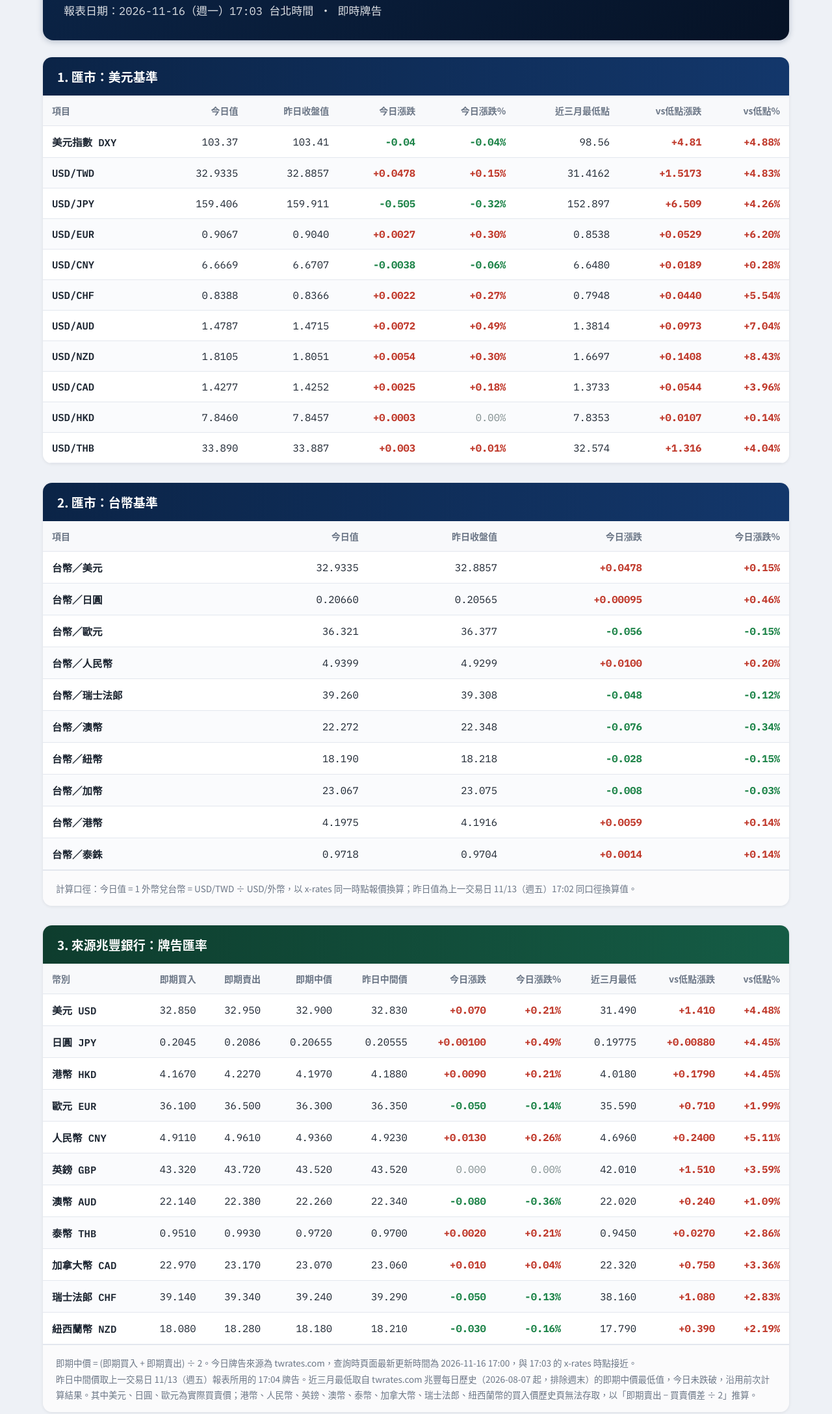
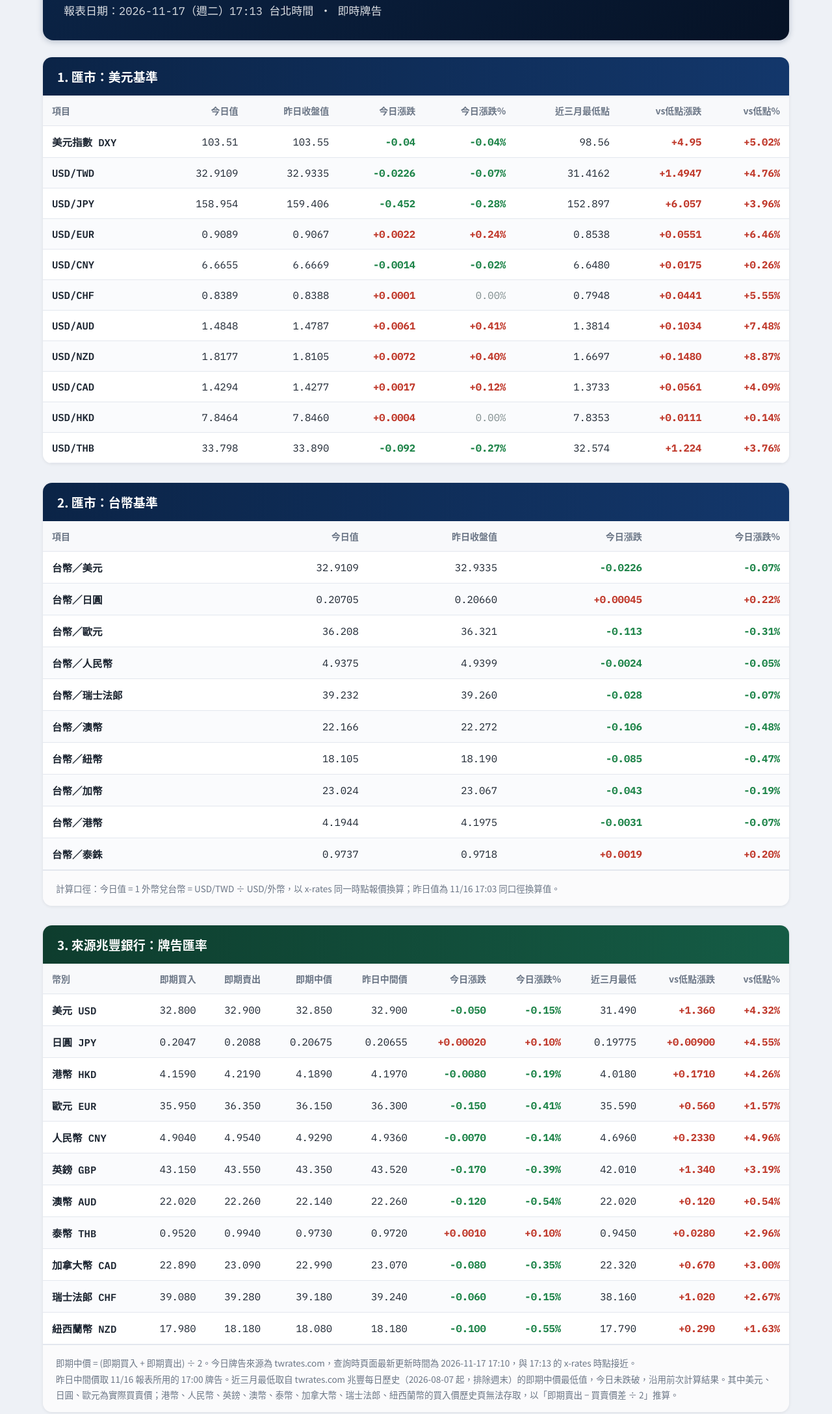
Before and after one commit to z930805-maker/daily.forex.report, a plain HTML site: page index.html in a window 1280 px wide. Shown: the part 161-2337 px from the top of the page at 65% size. Drawn offline with Linux system fonts and the light colour scheme.

Commit message:
自動更新：透過 GitHub Actions 執行 build_site.py

```diff
--- a/index.html
+++ b/index.html
@@ -85,60 +85,60 @@
   }
 </style></head><body><div class="wrap">
 <nav class="site-nav"><a href="index.html" class="active">最新報表</a><a href="history.html">歷史報表</a></nav>
-<div class="banner"><h1>全球外匯市場主要貨幣動態資訊</h1><div class="date">報表日期：2026-11-16（週一）17:03 台北時間 ‧ 即時牌告</div></div>
+<div class="banner"><h1>全球外匯市場主要貨幣動態資訊</h1><div class="date">報表日期：2026-11-17（週二）17:13 台北時間 ‧ 即時牌告</div></div>
 <div class="section sec1"><div class="section-head">1. 匯市：美元基準</div><div class="scroll scroll-bottom"><table>
 <thead><tr><th>項目</th><th>今日值</th><th>昨日收盤值</th><th>今日漲跌</th><th>今日漲跌%</th><th>近三月最低點</th><th>vs低點漲跌</th><th>vs低點%</th></tr></thead>
-<tbody class="mono"><tr><td>美元指數 DXY</td><td>103.37</td><td>103.41</td><td class="dn">-0.04</td><td class="dn">-0.04%</td><td>98.56</td><td class="up">+4.81</td><td class="up">+4.88%</td></tr>
-<tr><td>USD/TWD</td><td>32.9335</td><td>32.8857</td><td class="up">+0.0478</td><td class="up">+0.15%</td><td>31.4162</td><td class="up">+1.5173</td><td class="up">+4.83%</td></tr>
-<tr><td>USD/JPY</td><td>159.406</td><td>159.911</td><td class="dn">-0.505</td><td class="dn">-0.32%</td><td>152.897</td><td class="up">+6.509</td><td class="up">+4.26%</td></tr>
-<tr><td>USD/EUR</td><td>0.9067</td><td>0.9040</td><td class="up">+0.0027</td><td class="up">+0.30%</td><td>0.8538</td><td class="up">+0.0529</td><td class="up">+6.20%</td></tr>
-<tr><td>USD/CNY</td><td>6.6669</td><td>6.6707</td><td class="dn">-0.0038</td><td class="dn">-0.06%</td><td>6.6480</td><td class="up">+0.0189</td><td class="up">+0.28%</td></tr>
-<tr><td>USD/CHF</td><td>0.8388</td><td>0.8366</td><td class="up">+0.0022</td><td class="up">+0.27%</td><td>0.7948</td><td class="up">+0.0440</td><td class="up">+5.54%</td></tr>
-<tr><td>USD/AUD</td><td>1.4787</td><td>1.4715</td><td class="up">+0.0072</td><td class="up">+0.49%</td><td>1.3814</td><td class="up">+0.0973</td><td class="up">+7.04%</td></tr>
-<tr><td>USD/NZD</td><td>1.8105</td><td>1.8051</td><td class="up">+0.0054</td><td class="up">+0.30%</td><td>1.6697</td><td class="up">+0.1408</td><td class="up">+8.43%</td></tr>
-<tr><td>USD/CAD</td><td>1.4277</td><td>1.4252</td><td class="up">+0.0025</td><td class="up">+0.18%</td><td>1.3733</td><td class="up">+0.0544</td><td class="up">+3.96%</td></tr>
-<tr><td>USD/HKD</td><td>7.8460</td><td>7.8457</td><td class="up">+0.0003</td><td class="flat">0.00%</td><td>7.8353</td><td class="up">+0.0107</td><td class="up">+0.14%</td></tr>
-<tr><td>USD/THB</td><td>33.890</td><td>33.887</td><td class="up">+0.003</td><td class="up">+0.01%</td><td>32.574</td><td class="up">+1.316</td><td class="up">+4.04%</td></tr>
+<tbody class="mono"><tr><td>美元指數 DXY</td><td>103.51</td><td>103.55</td><td class="dn">-0.04</td><td class="dn">-0.04%</td><td>98.56</td><td class="up">+4.95</td><td class="up">+5.02%</td></tr>
+<tr><td>USD/TWD</td><td>32.9109</td><td>32.9335</td><td class="dn">-0.0226</td><td class="dn">-0.07%</td><td>31.4162</td><td class="up">+1.4947</td><td class="up">+4.76%</td></tr>
+<tr><td>USD/JPY</td><td>158.954</td><td>159.406</td><td class="dn">-0.452</td><td class="dn">-0.28%</td><td>152.897</td><td class="up">+6.057</td><td class="up">+3.96%</td></tr>
+<tr><td>USD/EUR</td><td>0.9089</td><td>0.9067</td><td class="up">+0.0022</td><td class="up">+0.24%</td><td>0.8538</td><td class="up">+0.0551</td><td class="up">+6.46%</td></tr>
+<tr><td>USD/CNY</td><td>6.6655</td><td>6.6669</td><td class="dn">-0.0014</td><td class="dn">-0.02%</td><td>6.6480</td><td class="up">+0.0175</td><td class="up">+0.26%</td></tr>
+<tr><td>USD/CHF</td><td>0.8389</td><td>0.8388</td><td class="up">+0.0001</td><td class="flat">0.00%</td><td>0.7948</td><td class="up">+0.0441</td><td class="up">+5.55%</td></tr>
+<tr><td>USD/AUD</td><td>1.4848</td><td>1.4787</td><td class="up">+0.0061</td><td class="up">+0.41%</td><td>1.3814</td><td class="up">+0.1034</td><td class="up">+7.48%</td></tr>
+<tr><td>USD/NZD</td><td>1.8177</td><td>1.8105</td><td class="up">+0.0072</td><td class="up">+0.40%</td><td>1.6697</td><td class="up">+0.1480</td><td class="up">+8.87%</td></tr>
+<tr><td>USD/CAD</td><td>1.4294</td><td>1.4277</td><td class="up">+0.0017</td><td class="up">+0.12%</td><td>1.3733</td><td class="up">+0.0561</td><td class="up">+4.09%</td></tr>
+<tr><td>USD/HKD</td><td>7.8464</td><td>7.8460</td><td class="up">+0.0004</td><td class="flat">0.00%</td><td>7.8353</td><td class="up">+0.0111</td><td class="up">+0.14%</td></tr>
+<tr><td>USD/THB</td><td>33.798</td><td>33.890</td><td class="dn">-0.092</td><td class="dn">-0.27%</td><td>32.574</td><td class="up">+1.224</td><td class="up">+3.76%</td></tr>
 </tbody></table></div><div class="scroll-hint">← 左右滑動可看完整欄位 →</div></div>
 <div class="section sec2"><div class="section-head">2. 匯市：台幣基準</div><div class="scroll"><table>
 <thead><tr><th>項目</th><th>今日值</th><th>昨日收盤值</th><th>今日漲跌</th><th>今日漲跌%</th></tr></thead>
-<tbody class="mono"><tr><td>台幣／美元</td><td>32.9335</td><td>32.8857</td><td class="up">+0.0478</td><td class="up">+0.15%</td></tr>
-<tr><td>台幣／日圓</td><td>0.20660</td><td>0.20565</td><td class="up">+0.00095</td><td class="up">+0.46%</td></tr>
-<tr><td>台幣／歐元</td><td>36.321</td><td>36.377</td><td class="dn">-0.056</td><td class="dn">-0.15%</td></tr>
-<tr><td>台幣／人民幣</td><td>4.9399</td><td>4.9299</td><td class="up">+0.0100</td><td class="up">+0.20%</td></tr>
-<tr><td>台幣／瑞士法郎</td><td>39.260</td><td>39.308</td><td class="dn">-0.048</td><td class="dn">-0.12%</td></tr>
-<tr><td>台幣／澳幣</td><td>22.272</td><td>22.348</td><td class="dn">-0.076</td><td class="dn">-0.34%</td></tr>
-<tr><td>台幣／紐幣</td><td>18.190</td><td>18.218</td><td class="dn">-0.028</td><td class="dn">-0.15%</td></tr>
-<tr><td>台幣／加幣</td><td>23.067</td><td>23.075</td><td class="dn">-0.008</td><td class="dn">-0.03%</td></tr>
-<tr><td>台幣／港幣</td><td>4.1975</td><td>4.1916</td><td class="up">+0.0059</td><td class="up">+0.14%</td></tr>
-<tr><td>台幣／泰銖</td><td>0.9718</td><td>0.9704</td><td class="up">+0.0014</td><td class="up">+0.14%</td></tr>
+<tbody class="mono"><tr><td>台幣／美元</td><td>32.9109</td><td>32.9335</td><td class="dn">-0.0226</td><td class="dn">-0.07%</td></tr>
+<tr><td>台幣／日圓</td><td>0.20705</td><td>0.20660</td><td class="up">+0.00045</td><td class="up">+0.22%</td></tr>
+<tr><td>台幣／歐元</td><td>36.208</td><td>36.321</td><td class="dn">-0.113</td><td class="dn">-0.31%</td></tr>
+<tr><td>台幣／人民幣</td><td>4.9375</td><td>4.9399</td><td class="dn">-0.0024</td><td class="dn">-0.05%</td></tr>
+<tr><td>台幣／瑞士法郎</td><td>39.232</td><td>39.260</td><td class="dn">-0.028</td><td class="dn">-0.07%</td></tr>
+<tr><td>台幣／澳幣</td><td>22.166</td><td>22.272</td><td class="dn">-0.106</td><td class="dn">-0.48%</td></tr>
+<tr><td>台幣／紐幣</td><td>18.105</td><td>18.190</td><td class="dn">-0.085</td><td class="dn">-0.47%</td></tr>
+<tr><td>台幣／加幣</td><td>23.024</td><td>23.067</td><td class="dn">-0.043</td><td class="dn">-0.19%</td></tr>
+<tr><td>台幣／港幣</td><td>4.1944</td><td>4.1975</td><td class="dn">-0.0031</td><td class="dn">-0.07%</td></tr>
+<tr><td>台幣／泰銖</td><td>0.9737</td><td>0.9718</td><td class="up">+0.0019</td><td class="up">+0.20%</td></tr>
 </tbody></table></div><div class="scroll-hint">← 左右滑動可看完整欄位 →</div>
-<div class="note">計算口徑：今日值 = 1 外幣兌台幣 = USD/TWD ÷ USD/外幣，以 x-rates 同一時點報價換算；昨日值為上一交易日 11/13（週五）17:02 同口徑換算值。</div></div>
+<div class="note">計算口徑：今日值 = 1 外幣兌台幣 = USD/TWD ÷ USD/外幣，以 x-rates 同一時點報價換算；昨日值為 11/16 17:03 同口徑換算值。</div></div>
 <div class="section sec3"><div class="section-head">3. 來源兆豐銀行：牌告匯率</div><div class="scroll"><table>
 <thead><tr><th>幣別</th><th>即期買入</th><th>即期賣出</th><th>即期中價</th><th>昨日中間價</th><th>今日漲跌</th><th>今日漲跌%</th><th>近三月最低</th><th>vs低點漲跌</th><th>vs低點%</th></tr></thead>
-<tbody class="mono"><tr><td>美元 USD</td><td>32.850</td><td>32.950</td><td>32.900</td><td>32.830</td><td class="up">+0.070</td><td class="up">+0.21%</td><td>31.490</td><td class="up">+1.410</td><td class="up">+4.48%</td></tr>
-<tr><td>日圓 JPY</td><td>0.2045</td><td>0.2086</td><td>0.20655</td><td>0.20555</td><td class="up">+0.00100</td><td class="up">+0.49%</td><td>0.19775</td><td class="up">+0.00880</td><td class="up">+4.45%</td></tr>
-<tr><td>港幣 HKD</td><td>4.1670</td><td>4.2270</td><td>4.1970</td><td>4.1880</td><td class="up">+0.0090</td><td class="up">+0.21%</td><td>4.0180</td><td class="up">+0.1790</td><td class="up">+4.45%</td></tr>
-<tr><td>歐元 EUR</td><td>36.100</td><td>36.500</td><td>36.300</td><td>36.350</td><td class="dn">-0.050</td><td class="dn">-0.14%</td><td>35.590</td><td class="up">+0.710</td><td class="up">+1.99%</td></tr>
-<tr><td>人民幣 CNY</td><td>4.9110</td><td>4.9610</td><td>4.9360</td><td>4.9230</td><td class="up">+0.0130</td><td class="up">+0.26%</td><td>4.6960</td><td class="up">+0.2400</td><td class="up">+5.11%</td></tr>
-<tr><td>英鎊 GBP</td><td>43.320</td><td>43.720</td><td>43.520</td><td>43.520</td><td class="flat">0.000</td><td class="flat">0.00%</td><td>42.010</td><td class="up">+1.510</td><td class="up">+3.59%</td></tr>
-<tr><td>澳幣 AUD</td><td>22.140</td><td>22.380</td><td>22.260</td><td>22.340</td><td class="dn">-0.080</td><td class="dn">-0.36%</td><td>22.020</td><td class="up">+0.240</td><td class="up">+1.09%</td></tr>
-<tr><td>泰幣 THB</td><td>0.9510</td><td>0.9930</td><td>0.9720</td><td>0.9700</td><td class="up">+0.0020</td><td class="up">+0.21%</td><td>0.9450</td><td class="up">+0.0270</td><td class="up">+2.86%</td></tr>
-<tr><td>加拿大幣 CAD</td><td>22.970</td><td>23.170</td><td>23.070</td><td>23.060</td><td class="up">+0.010</td><td class="up">+0.04%</td><td>22.320</td><td class="up">+0.750</td><td class="up">+3.36%</td></tr>
-<tr><td>瑞士法郎 CHF</td><td>39.140</td><td>39.340</td><td>39.240</td><td>39.290</td><td class="dn">-0.050</td><td class="dn">-0.13%</td><td>38.160</td><td class="up">+1.080</td><td class="up">+2.83%</td></tr>
-<tr><td>紐西蘭幣 NZD</td><td>18.080</td><td>18.280</td><td>18.180</td><td>18.210</td><td class="dn">-0.030</td><td class="dn">-0.16%</td><td>17.790</td><td class="up">+0.390</td><td class="up">+2.19%</td></tr>
+<tbody class="mono"><tr><td>美元 USD</td><td>32.800</td><td>32.900</td><td>32.850</td><td>32.900</td><td class="dn">-0.050</td><td class="dn">-0.15%</td><td>31.490</td><td class="up">+1.360</td><td class="up">+4.32%</td></tr>
+<tr><td>日圓 JPY</td><td>0.2047</td><td>0.2088</td><td>0.20675</td><td>0.20655</td><td class="up">+0.00020</td><td class="up">+0.10%</td><td>0.19775</td><td class="up">+0.00900</td><td class="up">+4.55%</td></tr>
+<tr><td>港幣 HKD</td><td>4.1590</td><td>4.2190</td><td>4.1890</td><td>4.1970</td><td class="dn">-0.0080</td><td class="dn">-0.19%</td><td>4.0180</td><td class="up">+0.1710</td><td class="up">+4.26%</td></tr>
+<tr><td>歐元 EUR</td><td>35.950</td><td>36.350</td><td>36.150</td><td>36.300</td><td class="dn">-0.150</td><td class="dn">-0.41%</td><td>35.590</td><td class="up">+0.560</td><td class="up">+1.57%</td></tr>
+<tr><td>人民幣 CNY</td><td>4.9040</td><td>4.9540</td><td>4.9290</td><td>4.9360</td><td class="dn">-0.0070</td><td class="dn">-0.14%</td><td>4.6960</td><td class="up">+0.2330</td><td class="up">+4.96%</td></tr>
+<tr><td>英鎊 GBP</td><td>43.150</td><td>43.550</td><td>43.350</td><td>43.520</td><td class="dn">-0.170</td><td class="dn">-0.39%</td><td>42.010</td><td class="up">+1.340</td><td class="up">+3.19%</td></tr>
+<tr><td>澳幣 AUD</td><td>22.020</td><td>22.260</td><td>22.140</td><td>22.260</td><td class="dn">-0.120</td><td class="dn">-0.54%</td><td>22.020</td><td class="up">+0.120</td><td class="up">+0.54%</td></tr>
+<tr><td>泰幣 THB</td><td>0.9520</td><td>0.9940</td><td>0.9730</td><td>0.9720</td><td class="up">+0.0010</td><td class="up">+0.10%</td><td>0.9450</td><td class="up">+0.0280</td><td class="up">+2.96%</td></tr>
+<tr><td>加拿大幣 CAD</td><td>22.890</td><td>23.090</td><td>22.990</td><td>23.070</td><td class="dn">-0.080</td><td class="dn">-0.35%</td><td>22.320</td><td class="up">+0.670</td><td class="up">+3.00%</td></tr>
+<tr><td>瑞士法郎 CHF</td><td>39.080</td><td>39.280</td><td>39.180</td><td>39.240</td><td class="dn">-0.060</td><td class="dn">-0.15%</td><td>38.160</td><td class="up">+1.020</td><td class="up">+2.67%</td></tr>
+<tr><td>紐西蘭幣 NZD</td><td>17.980</td><td>18.180</td><td>18.080</td><td>18.180</td><td class="dn">-0.100</td><td class="dn">-0.55%</td><td>17.790</td><td class="up">+0.290</td><td class="up">+1.63%</td></tr>
 </tbody></table></div><div class="scroll-hint">← 左右滑動可看完整欄位 →</div>
-<div class="note">即期中價 = (即期買入 + 即期賣出) ÷ 2。今日牌告來源為 twrates.com，查詢時頁面最新更新時間為 2026-11-16 17:00，與 17:03 的 x-rates 時點接近。<br>昨日中間價取上一交易日 11/13（週五）報表所用的 17:04 牌告。近三月最低取自 twrates.com 兆豐每日歷史（2026-08-07 起，排除週末）的即期中價最低值，今日未跌破，沿用前次計算結果。其中美元、日圓、歐元為實際買賣價；港幣、人民幣、英鎊、澳幣、泰幣、加拿大幣、瑞士法郎、紐西蘭幣的買入價歷史頁無法存取，以「即期賣出 − 買賣價差 ÷ 2」推算。</div></div>
+<div class="note">即期中價 = (即期買入 + 即期賣出) ÷ 2。今日牌告來源為 twrates.com，查詢時頁面最新更新時間為 2026-11-17 17:10，與 17:13 的 x-rates 時點接近。<br>昨日中間價取 11/16 報表所用的 17:00 牌告。近三月最低取自 twrates.com 兆豐每日歷史（2026-08-07 起，排除週末）的即期中價最低值，今日未跌破，沿用前次計算結果。其中美元、日圓、歐元為實際買賣價；港幣、人民幣、英鎊、澳幣、泰幣、加拿大幣、瑞士法郎、紐西蘭幣的買入價歷史頁無法存取，以「即期賣出 − 買賣價差 ÷ 2」推算。</div></div>
 <div class="section sec4"><div class="section-head">4. 期貨市場：黃金</div><div class="scroll"><table>
 <thead><tr><th>項目</th><th>今日值</th><th>昨日收盤值</th><th>今日漲跌</th><th>今日漲跌%</th><th>近三月最低點</th><th>vs低點漲跌</th><th>vs低點%</th></tr></thead>
-<tbody class="mono"><tr><td>黃金期貨 GC=F（COMEX，12 月合約）</td><td>3,863.00</td><td>3,886.30</td><td class="dn">-23.30</td><td class="dn">-0.60%</td><td>3,835.20</td><td class="up">+27.80</td><td class="up">+0.72%</td></tr></tbody></table></div><div class="scroll-hint">← 左右滑動可看完整欄位 →</div>
-<div class="note">資料來源：Yahoo Finance GC=F（COMEX 黃金 12 月合約，延遲報價）。今日值為 11/16 16:53 台北時間（3:53 AM EST）報價；昨日值為歷史表上一交易日 11/13（週五）收盤 3,886.30；近三月最低點為歷史表 2026-08-18 起 Low 欄最低值，即今日（11/16）盤中低點 3,835.20，已低於前次報表的 11/12 低點 3,856.70，故更新。非黃金現貨 XAU/USD。</div></div>
+<tbody class="mono"><tr><td>黃金期貨 GC=F（COMEX，12 月合約）</td><td>3,872.40</td><td>3,853.00</td><td class="up">+19.40</td><td class="up">+0.50%</td><td>3,835.20</td><td class="up">+37.20</td><td class="up">+0.97%</td></tr></tbody></table></div><div class="scroll-hint">← 左右滑動可看完整欄位 →</div>
+<div class="note">資料來源：Yahoo Finance GC=F（COMEX 黃金 12 月合約，延遲報價）。今日值為 11/17 17:03 台北時間（4:03 AM EST）報價；昨日值為歷史表 11/16 收盤 3,853.00；近三月最低點為歷史表 2026-08-18 起 Low 欄最低值，即 11/16 的 3,835.20；今日盤中低點 3,845.90 未跌破。非黃金現貨 XAU/USD。</div></div>
 <div class="note" style="border-radius:14px;border:1px solid var(--border);background:#fff;margin-bottom:26px;"><strong>資料來源與交叉驗證說明：</strong><br>
-1. 即時報價（台北時間）：x-rates.com 2026-11-16 17:03、Yahoo Finance 美元指數 DX-Y.NYB 與 GC=F 16:53～16:54、兆豐牌告 17:00（見區塊 3 說明）。<br>
-2. 美元基準與台幣基準的「昨日收盤值」取上一交易日 11/13（週五）17:02 x-rates 報價（前次報表今日值），來源一致，但並非正式收盤。美元指數例外，見第 4 點。<br>
+1. 即時報價（台北時間）：x-rates.com 2026-11-17 17:13、Yahoo Finance 美元指數 DX-Y.NYB 與 GC=F 17:02～17:03、兆豐牌告 17:10（見區塊 3 說明）。<br>
+2. 美元基準與台幣基準的「昨日收盤值」取 11/16 17:03 x-rates 報價（前次報表今日值），來源一致，但並非正式收盤。美元指數例外，見第 4 點。<br>
 3. 美元基準的「近三月最低點」沿用 11/04 報表所列 Yahoo Finance 區間低點；今日各項均未跌破，故未更動。<br>
-4. 美元指數今日值 103.37 與昨收 103.41 取自 Yahoo Finance DX-Y.NYB（ICE，16:54）。以 x-rates 17:03 依 ICE 公式回算約 103.34，與 103.37 相差 0.03%。<br>
-5. 交叉驗證：USD/TWD x-rates 32.9335 vs 兆豐中價 32.9000（17:00），差 0.10%；USD/JPY x-rates 159.406 vs Yahoo JPY=X 159.423（16:54），差 0.01%。皆小於 0.5%，通過。</div>
-<div class="section sec-line"><div class="section-head">LINE 訊息純文字</div><div class="line-box"><div class="line-content">每日外匯市場主要貨幣動態資訊已產出（2026-11-16）。<br><br>【今日重點】<br>・美元指數：103.37（今日 -0.04%／距三月低點 +4.88%）<br>・美元/台幣：32.9335（今日 +0.15%／距三月低點 +4.83%）<br>・美元/日圓：159.406（今日 -0.32%／距三月低點 +4.26%）<br>・黃金期貨 GC=F：3,863.00 USD（今日 -0.60%／距三月低點 +0.72%）<br><br>【今日波動最大】<br>・黃金期貨 GC=F -0.60%<br>・USD/AUD +0.49%<br>・USD/JPY -0.32%<br><br>資料來源：x-rates、Yahoo Finance（GC=F、DX-Y.NYB）、兆豐銀行牌告（twrates.com）等公開資料來源。<br>匯率與兆豐昨日值為 11/13（週五）報表時點數值，非正式收盤；兆豐今日牌告為 17:00。<br>本報表由 AI 自動產出，僅供參考。</div></div></div>
+4. 美元指數今日值 103.51 與昨收 103.55 取自 Yahoo Finance DX-Y.NYB（ICE，17:02）。以 x-rates 17:13 依 ICE 公式回算約 103.49，與 103.51 相差 0.02%。<br>
+5. 交叉驗證：USD/TWD x-rates 32.9109 vs 兆豐中價 32.8500（17:10），差 0.19%；USD/JPY x-rates 158.954 vs Yahoo JPY=X 158.959（17:02），差 0.00%。皆小於 0.5%，通過。</div>
+<div class="section sec-line"><div class="section-head">LINE 訊息純文字</div><div class="line-box"><div class="line-content">每日外匯市場主要貨幣動態資訊已產出（2026-11-17）。<br><br>【今日重點】<br>・美元指數：103.51（今日 -0.04%／距三月低點 +5.02%）<br>・美元/台幣：32.9109（今日 -0.07%／距三月低點 +4.76%）<br>・美元/日圓：158.954（今日 -0.28%／距三月低點 +3.96%）<br>・黃金期貨 GC=F：3,872.40 USD（今日 +0.50%／距三月低點 +0.97%）<br><br>【今日波動最大】<br>・黃金期貨 GC=F +0.50%<br>・USD/AUD +0.41%<br>・USD/NZD +0.40%<br><br>資料來源：x-rates、Yahoo Finance（GC=F、DX-Y.NYB）、兆豐銀行牌告（twrates.com）等公開資料來源。<br>匯率與兆豐昨日值為 11/16 報表時點數值，非正式收盤；兆豐今日牌告為 17:10。<br>本報表由 AI 自動產出，僅供參考。</div></div></div>
 <div class="footer">本報表由 AI 自動產出，僅供參考</div>
 </div></body></html>
```
Also changed, not shown: history.html (+1 -1 lines).
